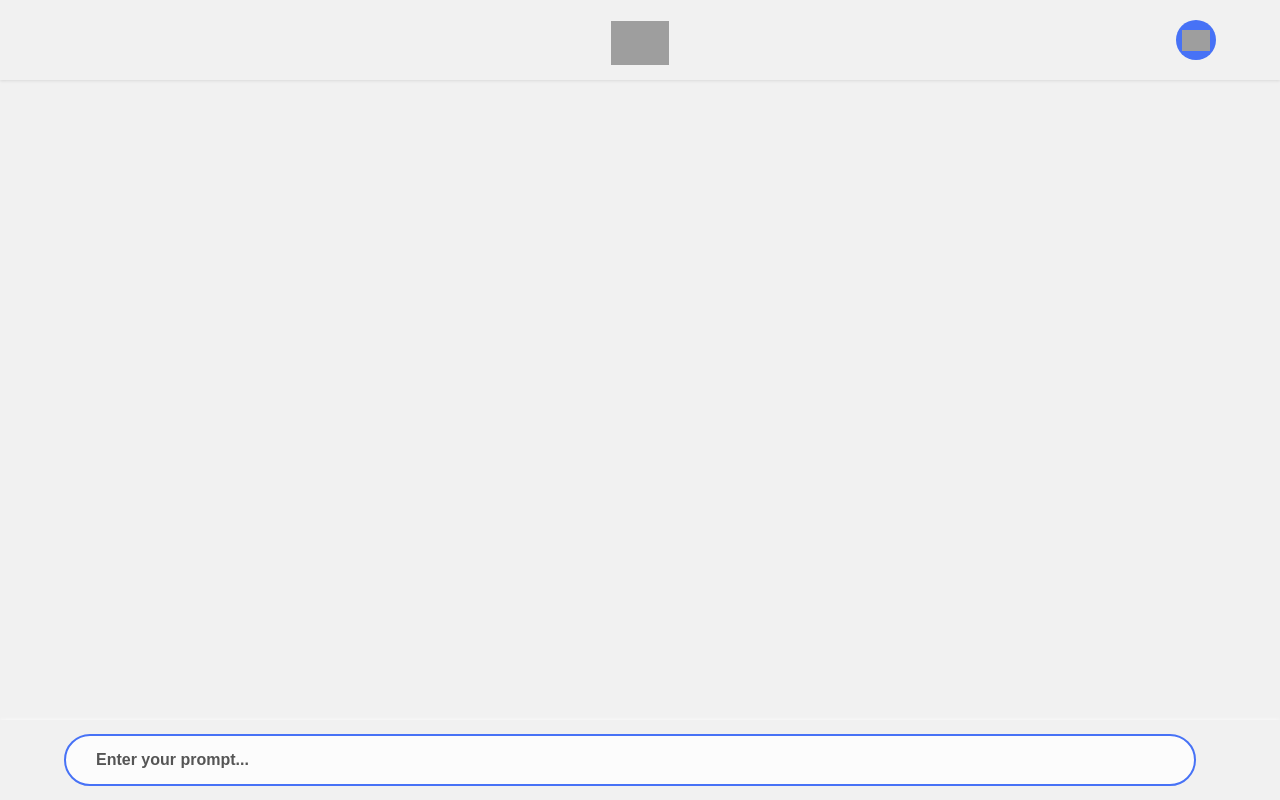
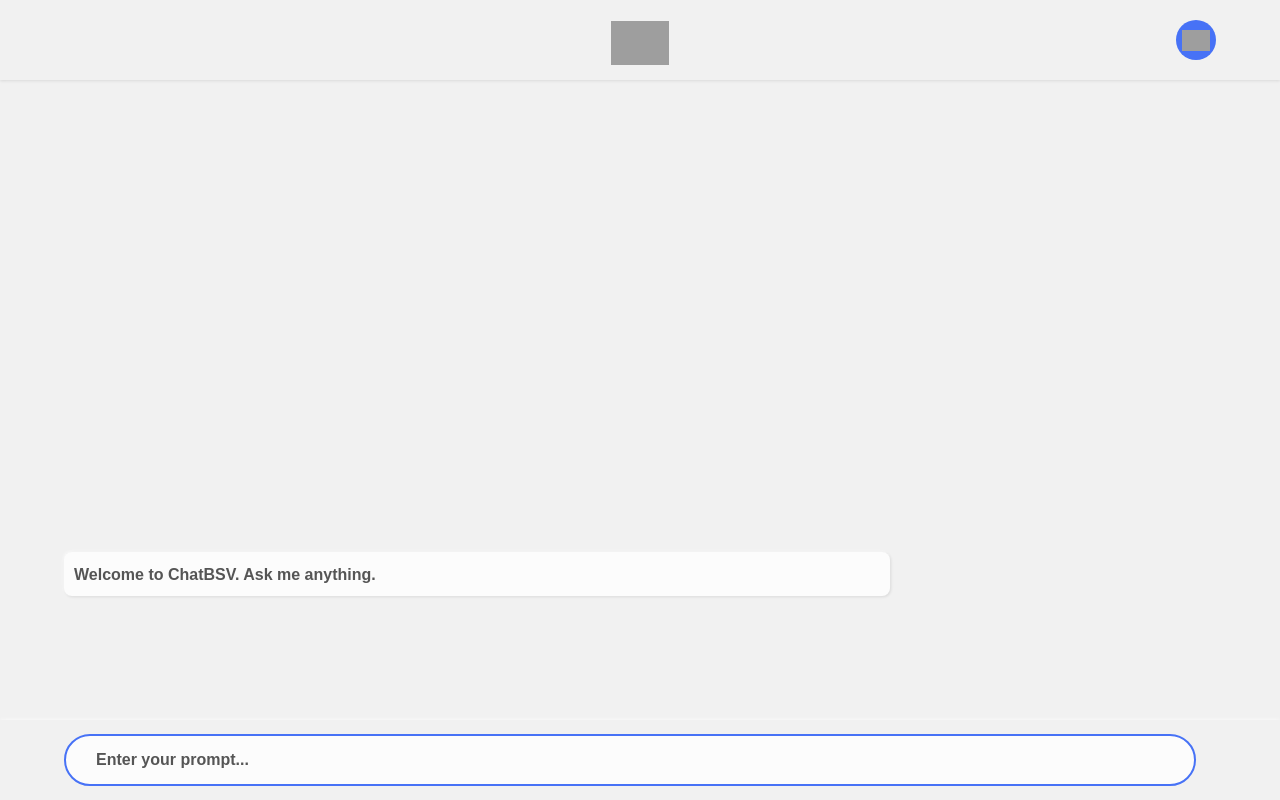
Before and after one commit to ChatBSV/app, a Next.js app: page / in a window 1280 px wide. Built offline with nearby package versions, Linux system fonts and the light colour scheme; grey boxes are pictures that could not be loaded.

Commit message:
consolidate

```diff
--- a/components/ChatBody.js
+++ b/components/ChatBody.js
@@ -20,6 +20,12 @@ function ChatBody({ chat, isLoading, isError }) {
   return (
     <div className={styles.chatBody} ref={chatContainerRef}>
       <div className={styles.chatContainer}>
+      <ChatMessage
+            message="Welcome to ChatBSV. Ask me anything."
+            role="intro"
+            className={styles.introMessage}
+          />
+
         {chat.map((message) => (
           <ChatMessage
             key={message.id}
--- a/pages/index.js
+++ b/pages/index.js
@@ -1,5 +1,3 @@
-// index.js
-
 // index.js
 
 import React, { useState, useEffect } from 'react';
@@ -17,12 +15,12 @@ function IndexPage() {
   const [chat, setChat] = useState([]);
   const [txid, setTxid] = useState('');
 
-  const handleSubmit = async (userMessage) => {
+  const handleSubmit = async (userMessage, userTokens, userTxid) => {
     const newUserMessage = {
       id: nanoid(),
       role: 'user',
       message: userMessage,
-      tokens: userMessage.split(' ').length, // Add the tokens property
+      tokens: userTokens,
     };
 
     setChat((prevChat) => {
@@ -46,8 +44,8 @@ function IndexPage() {
         id: nanoid(),
         role: 'assistant',
         message: assistantMessage,
-        tokens: totalTokens, // Pass the totalTokens as tokens
-        txid: txid, // Use the current txid
+        tokens: totalTokens,
+        txid: userTxid,
       };
 
       setChat((prevChat) => {
@@ -71,7 +69,7 @@ function IndexPage() {
 
       const lastAssistantMessage = parsedChat.find((message) => message.role === 'assistant');
       if (lastAssistantMessage) {
-        setTxid(lastAssistantMessage.txid); // Set the txid from the last known assistant message
+        setTxid(lastAssistantMessage.txid);
       }
     }
   }, []);
```
